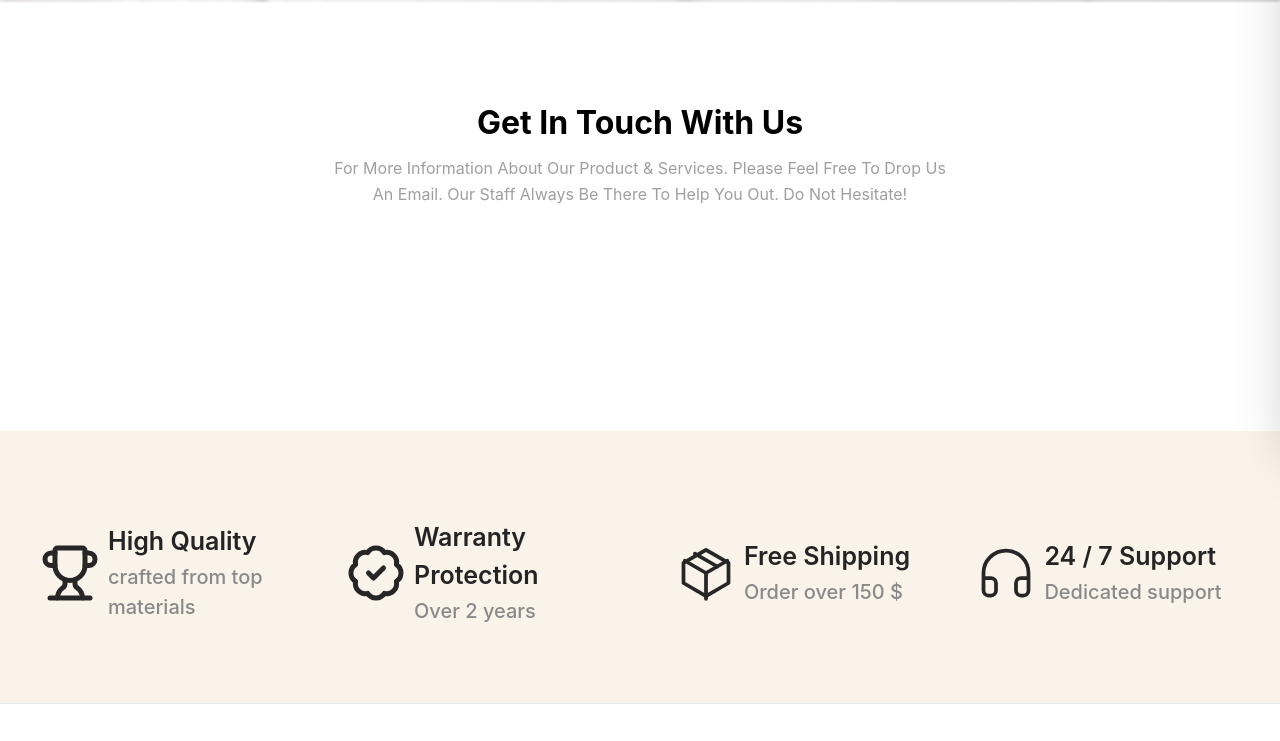
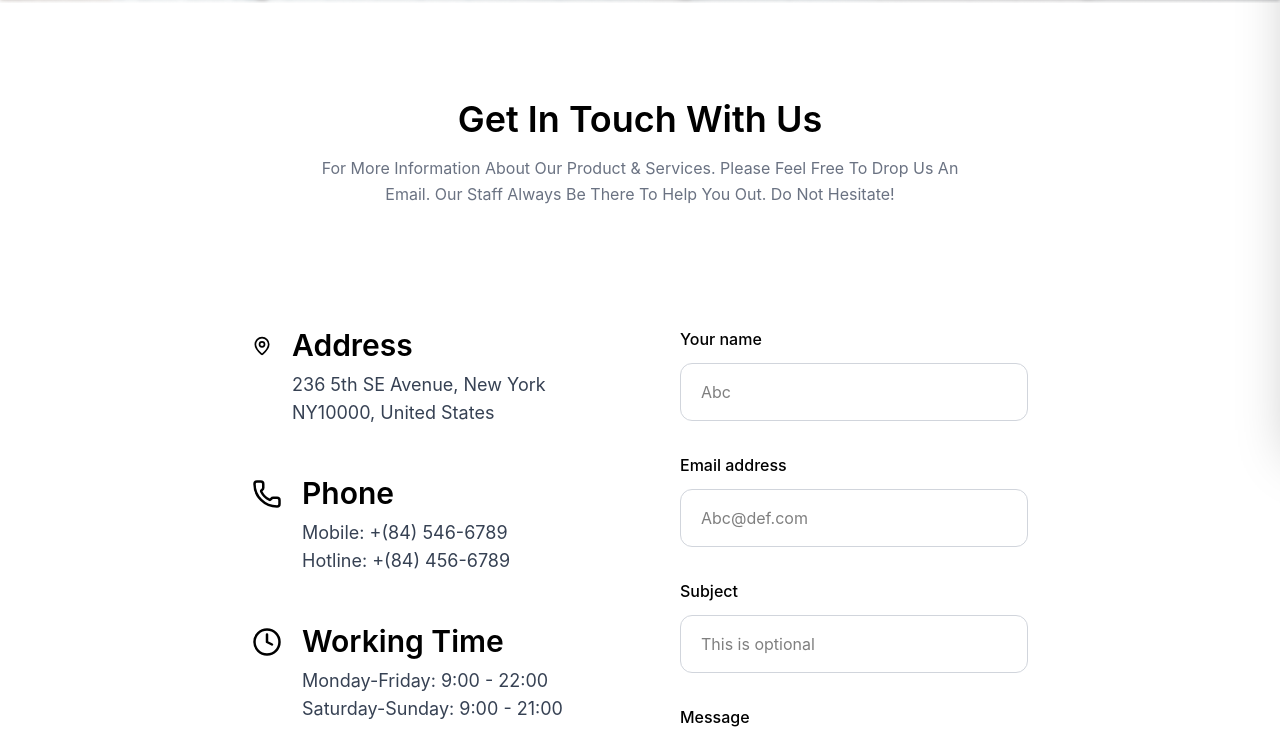
Before and after one commit to areeba2221/E-commerce-website, a React (Vite) app: page /contact in a window 1280 px wide. Shown: the part 358-1099 px from the top of the page. Built offline with nearby package versions, Linux system fonts and the light colour scheme.

Commit message:
login and register page working

```diff
--- a/src/App.jsx
+++ b/src/App.jsx
@@ -1,9 +1,10 @@
-import { BrowserRouter, Routes, Route } from "react-router-dom";
+import { BrowserRouter, Routes, Route, Navigate } from "react-router-dom";
 import { useState, useEffect } from "react";
 import Login from "./pages/Login";
 import Register from "./pages/Register";
 import Home from "./pages/Home";
 import Shop from "./pages/Shop";
+import About from "./pages/About";
 import Contact from "./pages/Contact";
 import Cart from "./pages/Cart";
 import SingleProduct from "./pages/SingleProduct";
@@ -23,16 +24,18 @@ function App() {
 
           <CartDrawer />
           <Routes>
+            <Route path="/" element={<Navigate to="/login" />} />
 
-          <Route path="/" element={<Home />} />
             <Route path="/login" element={<Login />} />
             <Route path="/register" element={<Register />} />
+
+            <Route path="/home" element={<Home />} />
             <Route path="/shop" element={<Shop />} />
+            <Route path="/about" element={<About />} />
             <Route path="/contact" element={<Contact />} />
             <Route path="/product/:id" element={<SingleProduct />} />
             <Route path="/cart" element={<Cart />} />
             <Route path="/checkout" element={<Checkout />} />
-
           </Routes>
         </BrowserRouter>
       </CartProvider>
--- /dev/null
+++ b/src/components/features/AboutHero.jsx
@@ -0,0 +1,50 @@
+import { shopHeroData } from "/src/data/Data";
+import { RightArrow } from "/src/assets/Svg";
+import logo from "/src/assets/Logo 1.png";
+
+const AboutHero = () => {
+    return (
+        <div className="relative w-full h-64 md:h-72 overflow-hidden">
+      <img
+        src={shopHeroData.image}
+        alt="Shop banner"
+        className="absolute inset-0 w-full h-full object-cover"/>
+
+
+      <div className="absolute inset-0 " />
+
+      <div className="flex justify-center items-center mt-15 py-6 gap-3">
+            <img
+        src={logo}
+        alt="Shop banner"
+        className="absolute  w-19.25 h-19.25 object-cover"/>
+        </div>
+
+
+      <div className="relative z-10 flex flex-col items-center justify-center  gap-3">
+
+
+
+        <h1 className="text-black text-[48px] md:text-5xl font-medium leading-[100%]">
+        About
+        </h1>
+
+
+        <nav className="flex items-center gap-2">
+          <a
+            href="/"
+            className="text-[#000000] text-[16px] hover:text-[#C8A96E]
+            font-medium leading-[100%] transition-colors duration-200">
+            {shopHeroData.breadcrumb.home}
+          </a>
+          <RightArrow/>
+
+          <span className="text-[#000000] text-[16px] font-light leading-[100%]">
+            About</span>
+        </nav>
+      </div>
+    </div>
+    );
+}
+
+export default AboutHero;
--- a/src/components/features/ContactSection.jsx
+++ b/src/components/features/ContactSection.jsx
@@ -1,17 +1,141 @@
+import React from "react";
+import {
+  MapPin,
+  Phone,
+  Clock,
+} from "lucide-react";
+
 const ContactSection = () => {
-    return (
-        <div className="py-24 bg-white font-Poppins">
-            <div className="max-w-7xl mx-auto px-4">
-                <h2 className="text-center font-bold text-[32px] text-black mb-2">
-                    Get In Touch With Us
-                </h2>
-                <p className="max-w-[620px] mx-auto text-center mb-12 text-[#9F9F9F] font-normal text-[16px] leading-relaxed">
-                    For More Information About Our Product & Services. Please Feel Free To Drop Us An Email. Our
-                    Staff Always Be There To Help You Out. Do Not Hesitate!
-                </p>
+  return (
+    <div className="bg-white min-h-screen py-24 px-6">
+      <div className="text-center max-w-[644px] mx-auto">
+        <h1 className="text-4xl font-semibold mb-4">
+          Get In Touch With Us
+        </h1>
+        <p className="text-gray-500 leading-relaxed">
+          For More Information About Our Product & Services.
+          Please Feel Free To Drop Us An Email. Our Staff
+          Always Be There To Help You Out. Do Not Hesitate!
+        </p>
+      </div>
+
+      <div className="max-w-6xl mx-auto mt-30 grid md:grid-cols-2 gap-20 px-47">
+
+        <div className="space-y-12">
+
+          <div className="flex gap-5">
+            <MapPin size={30} className="mt-1" />
+
+            <div>
+              <h3 className="text-3xl font-semibold mb-2">
+                Address
+              </h3>
+
+              <p className="text-gray-700 text-lg">
+                236 5th SE Avenue, New York
+                NY10000, United States
+              </p>
             </div>
+          </div>
+
+          <div className="flex gap-5">
+            <Phone size={30} className="mt-1" />
+
+            <div>
+              <h3 className="text-3xl font-semibold mb-2">
+                Phone
+              </h3>
+
+              <p className="text-gray-700 text-lg">
+                Mobile: +(84) 546-6789
+              </p>
+
+              <p className="text-gray-700 text-lg">
+                Hotline: +(84) 456-6789
+              </p>
+            </div>
+          </div>
+
+          <div className="flex gap-5">
+            <Clock size={30} className="mt-1" />
+
+            <div>
+              <h3 className="text-3xl font-semibold mb-2">
+                Working Time
+              </h3>
+
+              <p className="text-gray-700 text-lg">
+                Monday-Friday: 9:00 - 22:00
+              </p>
+
+              <p className="text-gray-700 text-lg">
+                Saturday-Sunday: 9:00 - 21:00
+              </p>
+            </div>
+          </div>
         </div>
-    );
-}
+
+        <form className="space-y-8">
+
+          <div>
+            <label className="block mb-3 font-medium">
+              Your name
+            </label>
+
+            <input
+              type="text"
+              placeholder="Abc"
+              className="w-full border border-gray-300 rounded-xl px-5 py-4 focus:outline-none focus:ring-2 focus:ring-[#B88E2F]"
+            />
+          </div>
+
+          <div>
+            <label className="block mb-3 font-medium">
+              Email address
+            </label>
+
+            <input
+              type="email"
+              placeholder="Abc@def.com"
+              className="w-full border border-gray-300 rounded-xl px-5 py-4 focus:outline-none focus:ring-2 focus:ring-[#B88E2F]"
+            />
+          </div>
+
+          <div>
+            <label className="block mb-3 font-medium">
+              Subject
+            </label>
+
+            <input
+              type="text"
+              placeholder="This is optional"
+              className="w-full border border-gray-300 rounded-xl px-5 py-4 focus:outline-none focus:ring-2 focus:ring-[#B88E2F]"
+            />
+          </div>
+
+          <div>
+            <label className="block mb-3 font-medium">
+              Message
+            </label>
+
+            <textarea
+              rows="5"
+              placeholder="Hi! I'd like to ask about"
+              className="w-full border border-gray-300 rounded-xl px-5 py-4 focus:outline-none focus:ring-2 focus:ring-[#B88E2F]"
+            ></textarea>
+          </div>
+
+          <button
+            type="submit"
+            className="bg-[#B88E2F] hover:bg-[#9c7724] text-white px-12 py-4 rounded-lg transition"
+          >
+            Submit
+          </button>
+
+        </form>
+      </div>
+    </div>
+  );
+};
 
 export default ContactSection;
--- a/src/components/layouts/Navbar.jsx
+++ b/src/components/layouts/Navbar.jsx
@@ -9,7 +9,7 @@ import {
 } from "/src/assets/Svg";
 
 const navLinks = [
-  { label: "Home", path: "/" },
+  { label: "Home", path: "/home" },
   { label: "Shop", path: "/shop" },
   { label: "About", path: "/about" },
   { label: "Contact", path: "/contact" },
--- a/src/pages/About.jsx
+++ b/src/pages/About.jsx
@@ -0,0 +1,19 @@
+import React from "react";
+import Navbar from "../components/layouts/Navbar";
+import AboutHero from "../components/features/AboutHero";
+import ShopServices from "../components/features/ShopServices";
+import Footer from "../components/layouts/Footer";
+
+const About = () => {
+    return (
+        <>
+        <Navbar/>
+        <AboutHero/>
+
+        <ShopServices/>
+            <Footer />
+        </>
+    );
+}
+
+export default About;
--- a/src/pages/Login.jsx
+++ b/src/pages/Login.jsx
@@ -20,16 +20,38 @@ const Login = () => {
 
     const handleSubmit = async (e) => {
         e.preventDefault();
-    if (!form.email || !form.password) return;
 
+        if (!formData.email || !formData.password) {
+            alert("Please fill all fields");
+            return;
+        }
+
+        try {
             setLoading(true);
-    const result = await login(form.email, form.password);
-    setLoading(false);
+
+            const result = await login(
+                formData.email,
+                formData.password
+            );
 
             if (result.success) {
-      result.user.role === "admin"
-        ? navigate("/admin")
-        : navigate("/");
+                localStorage.setItem("token", result.token);
+
+                if (result.user?.role === "admin") {
+                    navigate("/admin");
+                } else {
+                    navigate("/home");
+                }
+            }
+        } catch (error) {
+            console.log(error);
+            alert(
+                error.response?.data?.message ||
+                error.message ||
+                "Login Failed"
+            );
+        } finally {
+            setLoading(false);
         }
     };
 
@@ -59,7 +81,7 @@ const Login = () => {
             <hr className="flex-grow" />
           </div> */}
 
-                    <form className="space-y-5">
+                    <form onSubmit={handleSubmit} className="space-y-5">
                         <div>
                             <label htmlFor="email" className="block text-sm font-medium text-gray-700 mb-1">
                                 Email Address
--- a/src/pages/Register.jsx
+++ b/src/pages/Register.jsx
@@ -70,11 +70,14 @@ const Register = () => {
       setLoading(true);
 
       const { confirmPassword, ...dataToSend } = formData;
-            await registerUser(dataToSend);
+
+      const res = await registerUser(dataToSend);
 
       alert("Register Successful");
-            localStorage.setItem("token", res.data.token);
-            setToken(res.data.token);
+
+      localStorage.setItem("token", res.token);
+
+
       navigate('/');
 
     } catch (err) {
```
Also changed, not shown: src/api/auth.js (line endings or trailing spaces), 1 other file (tests, documents, lock files or other folders). Lines whose indentation alone changed are shown as unchanged.
